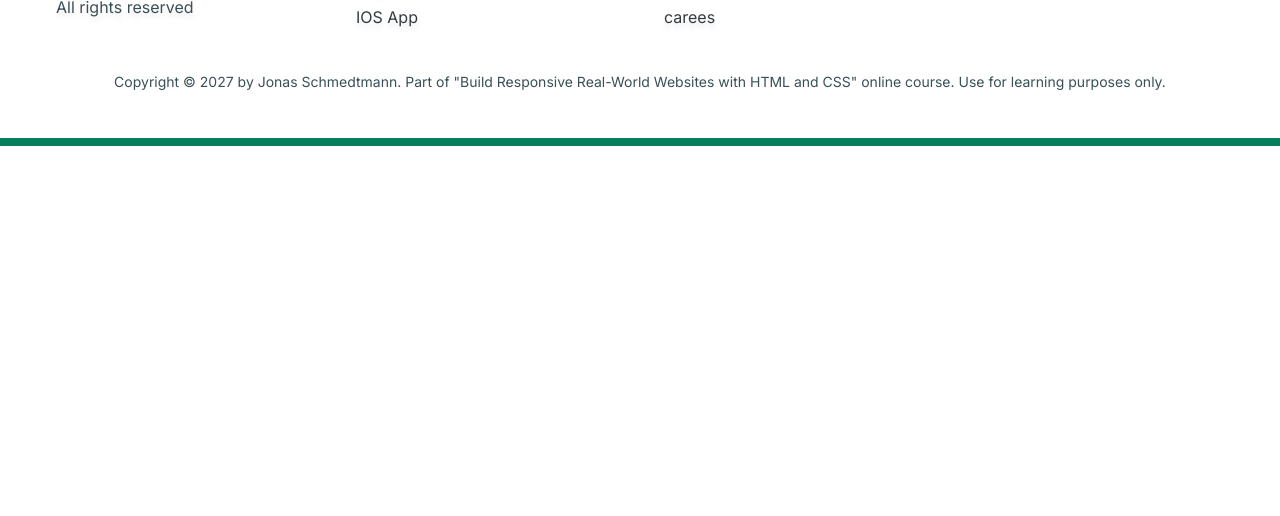
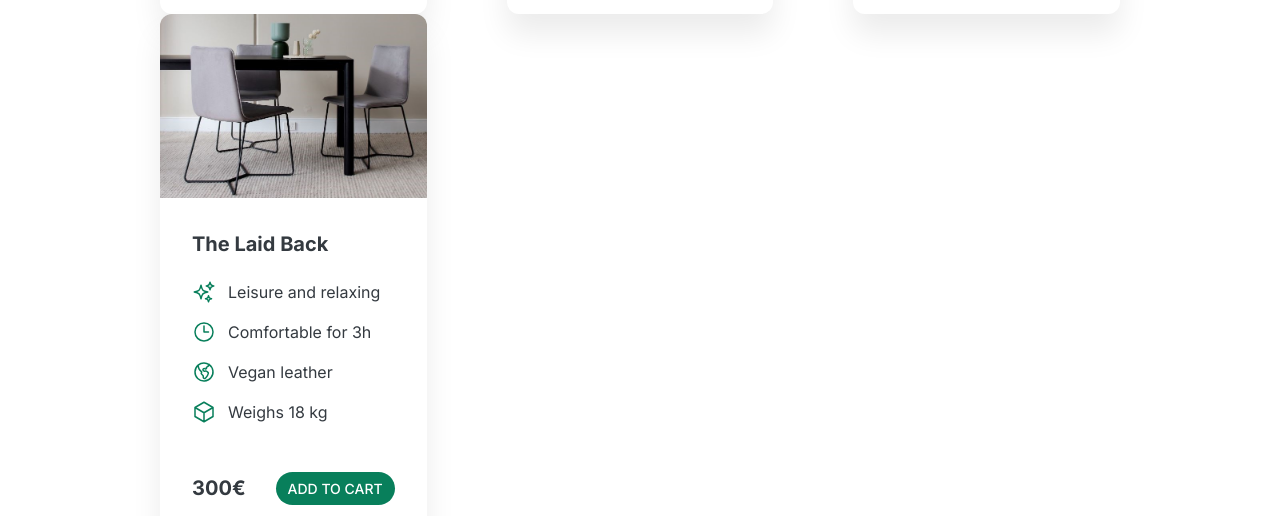
Before and after one commit to VRVignesh0709/ChairHub, a plain HTML site: page index.html in a window 1280 px wide. Shown: the part 2284-2800 px from the top of the page. Before the commit the page ends 2430 px from the top, so only its background shows below. Drawn offline with nearby package versions, Linux system fonts and the light colour scheme.

Commit message:
modify index

```diff
--- a/index.html
+++ b/index.html
@@ -50,10 +50,10 @@
               d="M9.75 3.104v5.714a2.25 2.25 0 0 1-.659 1.591L5 14.5M9.75 3.104c-.251.023-.501.05-.75.082m.75-.082a24.301 24.301 0 0 1 4.5 0m0 0v5.714c0 .597.237 1.17.659 1.591L19.8 15.3M14.25 3.104c.251.023.501.05.75.082M19.8 15.3l-1.57.393A9.065 9.065 0 0 1 12 15a9.065 9.065 0 0 0-6.23-.693L5 14.5m14.8.8 1.402 1.402c1.232 1.232.65 3.318-1.067 3.611A48.309 48.309 0 0 1 12 21c-2.773 0-5.491-.235-8.135-.687-1.718-.293-2.3-2.379-1.067-3.61L5 14.5" />
           </svg>
 
-          <p class="features-title"><strong>Science meets design</strong></p>
+          <p class="features-title"><strong>Scientific Research</strong></p>
           <p class="features-text">
-            Lorem, ipsum dolor sit amet consectetur adipisicing elit. Natus
-            similique adipisci praesentium.
+            Feel free to modify or expand it to suit your specific needs!
+            chair fosters collaboration and creativity.
           </p>
         </div>
 
@@ -88,11 +88,24 @@
             omnis est laudantium voluptatem voluptas!
           </p>
         </div>
+        <div class="text-none">
+          <svg xmlns="http://www.w3.org/2000/svg" fill="none" viewBox="0 0 24 24" stroke-width="1.5"
+            stroke="currentColor" class="features-icon">
+            <path stroke-linecap="round" stroke-linejoin="round"
+              d="M9.75 3.104v5.714a2.25 2.25 0 0 1-.659 1.591L5 14.5M9.75 3.104c-.251.023-.501.05-.75.082m.75-.082a24.301 24.301 0 0 1 4.5 0m0 0v5.714c0 .597.237 1.17.659 1.591L19.8 15.3M14.25 3.104c.251.023.501.05.75.082M19.8 15.3l-1.57.393A9.065 9.065 0 0 1 12 15a9.065 9.065 0 0 0-6.23-.693L5 14.5m14.8.8 1.402 1.402c1.232 1.232.65 3.318-1.067 3.611A48.309 48.309 0 0 1 12 21c-2.773 0-5.491-.235-8.135-.687-1.718-.293-2.3-2.379-1.067-3.61L5 14.5" />
+          </svg>
+
+          <p class="features-title"><strong>Science meets design</strong></p>
+          <p class="features-text">
+            Interdisciplinary forum that brings together experts from and design of
+            communities to explore the art.
+          </p>
+        </div>
       </div>
     </section>
 
-    <section class="testimonial-section">
-      <div class="grid-3-cols">
+    <section class="testimonial-section ">
+      <div class="grid-3-cols grid-2-cols">
         <div class="testimonial-img">
           <img src="customers.jpg" alt="People sitting on chairs" class="customer-img" />
         </div>
@@ -256,6 +269,55 @@
             </div>
           </div>
         </figure>
+        <figure class="chair chair-none">
+          <img src="chair-4.jpg" alt="Chair" />
+          <div class="chair-box">
+            <h3>The Laid Back</h3>
+            <ul class="chair-details">
+              <li>
+                <svg xmlns="http://www.w3.org/2000/svg" fill="none" viewBox="0 0 24 24" stroke-width="1.5"
+                  stroke="currentColor" class="chair-icon">
+                  <path stroke-linecap="round" stroke-linejoin="round"
+                    d="M9.813 15.904 9 18.75l-.813-2.846a4.5 4.5 0 0 0-3.09-3.09L2.25 12l2.846-.813a4.5 4.5 0 0 0 3.09-3.09L9 5.25l.813 2.846a4.5 4.5 0 0 0 3.09 3.09L15.75 12l-2.846.813a4.5 4.5 0 0 0-3.09 3.09ZM18.259 8.715 18 9.75l-.259-1.035a3.375 3.375 0 0 0-2.455-2.456L14.25 6l1.036-.259a3.375 3.375 0 0 0 2.455-2.456L18 2.25l.259 1.035a3.375 3.375 0 0 0 2.456 2.456L21.75 6l-1.035.259a3.375 3.375 0 0 0-2.456 2.456ZM16.894 20.567 16.5 21.75l-.394-1.183a2.25 2.25 0 0 0-1.423-1.423L13.5 18.75l1.183-.394a2.25 2.25 0 0 0 1.423-1.423l.394-1.183.394 1.183a2.25 2.25 0 0 0 1.423 1.423l1.183.394-1.183.394a2.25 2.25 0 0 0-1.423 1.423Z" />
+                </svg>
+
+                <!-- Span is a generic INLINE text element, it doesn't have any meaning. It's like a div element, but inline -->
+                <span>Leisure and relaxing</span>
+              </li>
+              <li>
+                <svg xmlns="http://www.w3.org/2000/svg" fill="none" viewBox="0 0 24 24" stroke-width="1.5"
+                  stroke="currentColor" class="chair-icon">
+                  <path stroke-linecap="round" stroke-linejoin="round"
+                    d="M12 6v6h4.5m4.5 0a9 9 0 1 1-18 0 9 9 0 0 1 18 0Z" />
+                </svg>
+
+                <span>Comfortable for 3h</span>
+              </li>
+              <li>
+                <svg xmlns="http://www.w3.org/2000/svg" fill="none" viewBox="0 0 24 24" stroke-width="1.5"
+                  stroke="currentColor" class="chair-icon">
+                  <path stroke-linecap="round" stroke-linejoin="round"
+                    d="m6.115 5.19.319 1.913A6 6 0 0 0 8.11 10.36L9.75 12l-.387.775c-.217.433-.132.956.21 1.298l1.348 1.348c.21.21.329.497.329.795v1.089c0 .426.24.815.622 1.006l.153.076c.433.217.956.132 1.298-.21l.723-.723a8.7 8.7 0 0 0 2.288-4.042 1.087 1.087 0 0 0-.358-1.099l-1.33-1.108c-.251-.21-.582-.299-.905-.245l-1.17.195a1.125 1.125 0 0 1-.98-.314l-.295-.295a1.125 1.125 0 0 1 0-1.591l.13-.132a1.125 1.125 0 0 1 1.3-.21l.603.302a.809.809 0 0 0 1.086-1.086L14.25 7.5l1.256-.837a4.5 4.5 0 0 0 1.528-1.732l.146-.292M6.115 5.19A9 9 0 1 0 17.18 4.64M6.115 5.19A8.965 8.965 0 0 1 12 3c1.929 0 3.716.607 5.18 1.64" />
+                </svg>
+
+                <span>Vegan leather</span>
+              </li>
+              <li>
+                <svg xmlns="http://www.w3.org/2000/svg" fill="none" viewBox="0 0 24 24" stroke-width="1.5"
+                  stroke="currentColor" class="chair-icon">
+                  <path stroke-linecap="round" stroke-linejoin="round"
+                    d="m21 7.5-9-5.25L3 7.5m18 0-9 5.25m9-5.25v9l-9 5.25M3 7.5l9 5.25M3 7.5v9l9 5.25m0-9v9" />
+                </svg>
+
+                <span>Weighs 18 kg</span>
+              </li>
+            </ul>
+            <div class="chair-price">
+              <strong>300€</strong>
+              <a href="#" class="btn btn--small">Add to cart</a>
+            </div>
+          </div>
+        </figure>
       </div>
     </section>
   </div>
```
